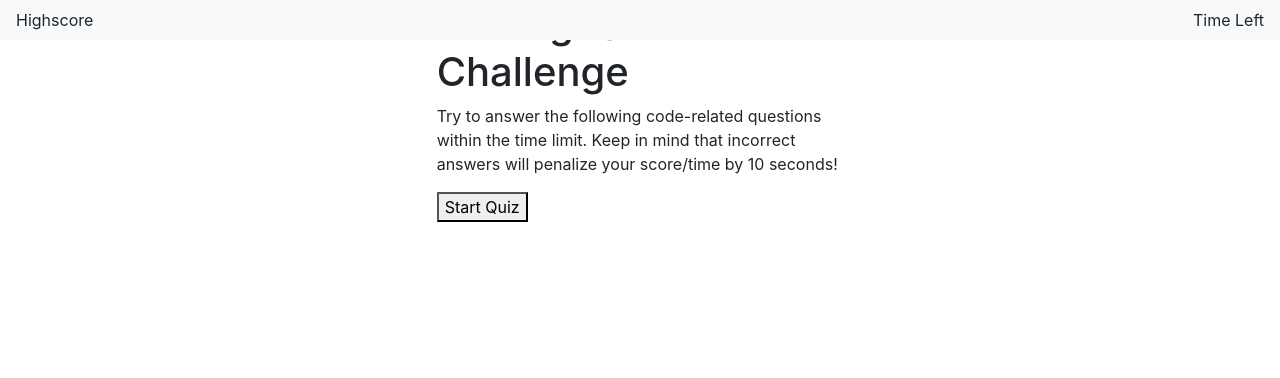
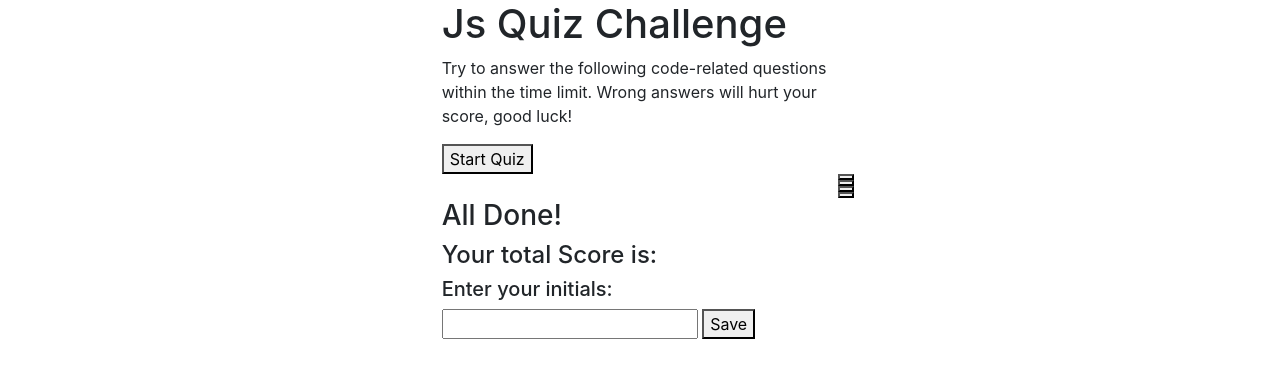
Before and after one commit to ztayut2tx/Interview-Code-Mock-Timer, a plain HTML site: page index.html in a window 1280 px wide. Drawn offline with nearby package versions, Linux system fonts and the light colour scheme.

Commit message:
created div to display correct answer in and corresponding var in js, created scoring element and corresponding var in js

```diff
--- a/index.html
+++ b/index.html
@@ -19,27 +19,70 @@
 </head>
 
 <body>
-    <nav class="navbar fixed-top navbar-light bg-light">
-        <div id="highScore">Highscore</div>
-        <div id="timeLeft" text-align: right;>Time Left</div>
 
-    </nav>
+    <div class="container-fluid">
 
-    <div class="row">
-        <div class="col-md-4">
+        <div class="row">
+            <div class="col-md-4">
+            </div>
+            <div class="col-md-4" id="quizZone">
+                <h1>Js Quiz Challenge</h1>
+                <p>Try to answer the following code-related questions within the time limit. Wrong answers will hurt
+                    your score, good luck!</p>
+                <button type="button" id="startBtn">Start Quiz</button>
+            </div>
+            <div class="col-md-4">
+            </div>
         </div>
-        <div class="col-md-4" id="quizArea">
-            <h1>Coding Quiz Challenge</h1>
-            <p>Try to answer the following code-related questions within the time limit. Keep in mind that incorrect
-                answers will penalize your score/time by 10 seconds!</p>
-            <button type="button" id="startBtn">Start Quiz</button>
+
+        <div class="row">
+            <div class="col-md-4"></div>
+            <div class="col-md-4" id="questionZone">
+                <div class="row">
+                    <h3 id="Question"></h3>
+                </div>
+            </div>
+            <br>
+            <div class="row">
+                <div class="col-md-4">
+                    <div class="row">
+                        <button class="userInput" data-value="0" id="choice1"></button>
+                    </div>
+                    <div class="row">
+                        <button class="userInput" data-value="1" id="choice2"></button>
+                    </div>
+                    <div class="row">
+                        <button class="userInput" data-value="2" id="choice3"></button>
+                    </div>
+                    <div class="row">
+                        <button class="userInput" data-value="3" id="choice4"></button>
+                    </div>
+                </div>
+                <div class="col-md-8"></div>
+            </div>
+            <br>
+            <div class="row">
+                <h2 id="correctAnswer"></h2>
+            </div>
+            <div class ="col-md-4"></div>
         </div>
-        <div class="col-md-4">
+        <div class ="row">
+            <div class="col-md-4"></div>
+            <div class="col-md-4" id="userScore">
+                <h3>All Done!</h3>
+                <h4 id="totalScore">Your total Score is: </h4>
+                <h5>Enter your initials:</h5>
+                <input type="text" id="userInitials">
+                <button id="saveInitials">Save</button>
+            </div>
+            <div class="col-md-4"></div>
         </div>
+
+
     </div>
 
 
-
+    </div>
     <script src="script.js"></script>
 
 
--- a/script.js
+++ b/script.js
@@ -1,6 +1,19 @@
 var highScore = document.getElementById("highScore");
 var timeLeft = document.getElementById("timeLeft");
 var startBtn = document.getElementById("startBtn");
+var quizZone = document.getElementById("quizZone");
+var questionZone = document.getElementById("questionZone");
+var question = document.getElementById("Question");
+var choice1 = document.getElementById("choice1");
+var choice2 = document.getElementById("choice2");
+var choice3 = document.getElementById("choice3");
+var choice4 = document.getElementById("choice4");
+var correctAnswer = document.getElementById("correctAnswer");
+var userScore = document.getElementById("userScore");
+var totalScore = document.getElementById("totalScore");
+var saveInitials = document.getElementById("saveInitials");
+
+
 
 
 var jsQuestions = [
```
